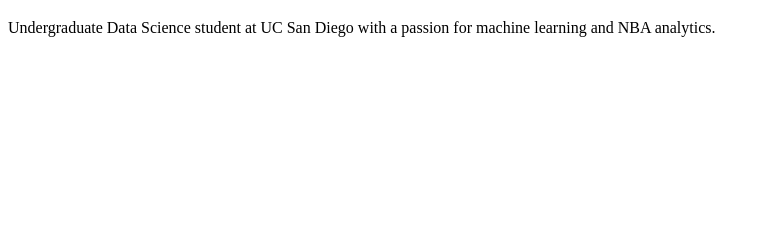
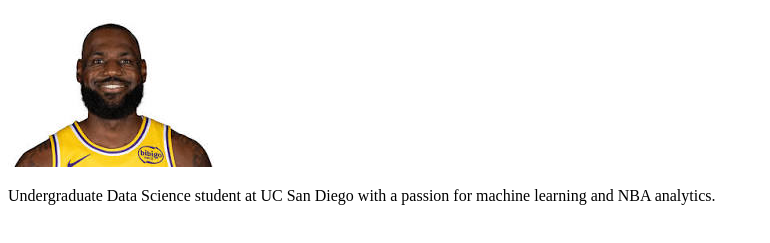
Before and after one commit to ryanj06/portfolio, a plain HTML site: page index.html in a window 1280 px wide. Shown: the part 61-304 px from the top of the page, without its empty margins (0-770 px from the left). Drawn offline with Linux system fonts and the light colour scheme.

Commit message:
add photo

```diff
--- a/index.html
+++ b/index.html
@@ -7,6 +7,7 @@
   </head>
   <body>
     <h1>Ryan Jose</h1>
+    <img src="images/lebron.jpeg" alt="Photo of LeBron James" />
     <p>Undergraduate Data Science student at UC San Diego with a passion for machine learning and NBA analytics.</p>
   </body>
 </html>
```
Also changed, not shown: images/lebron.jpeg (added).
